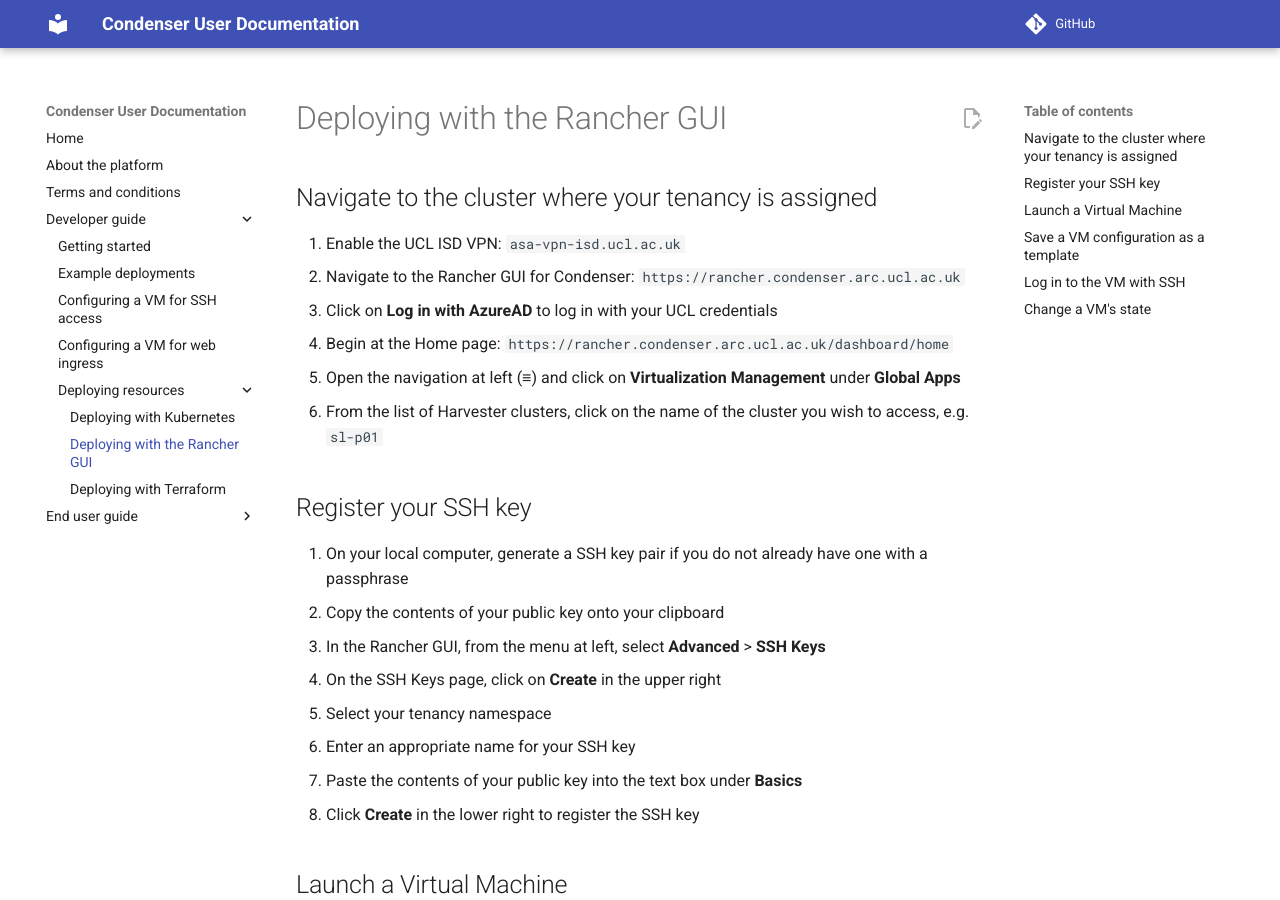
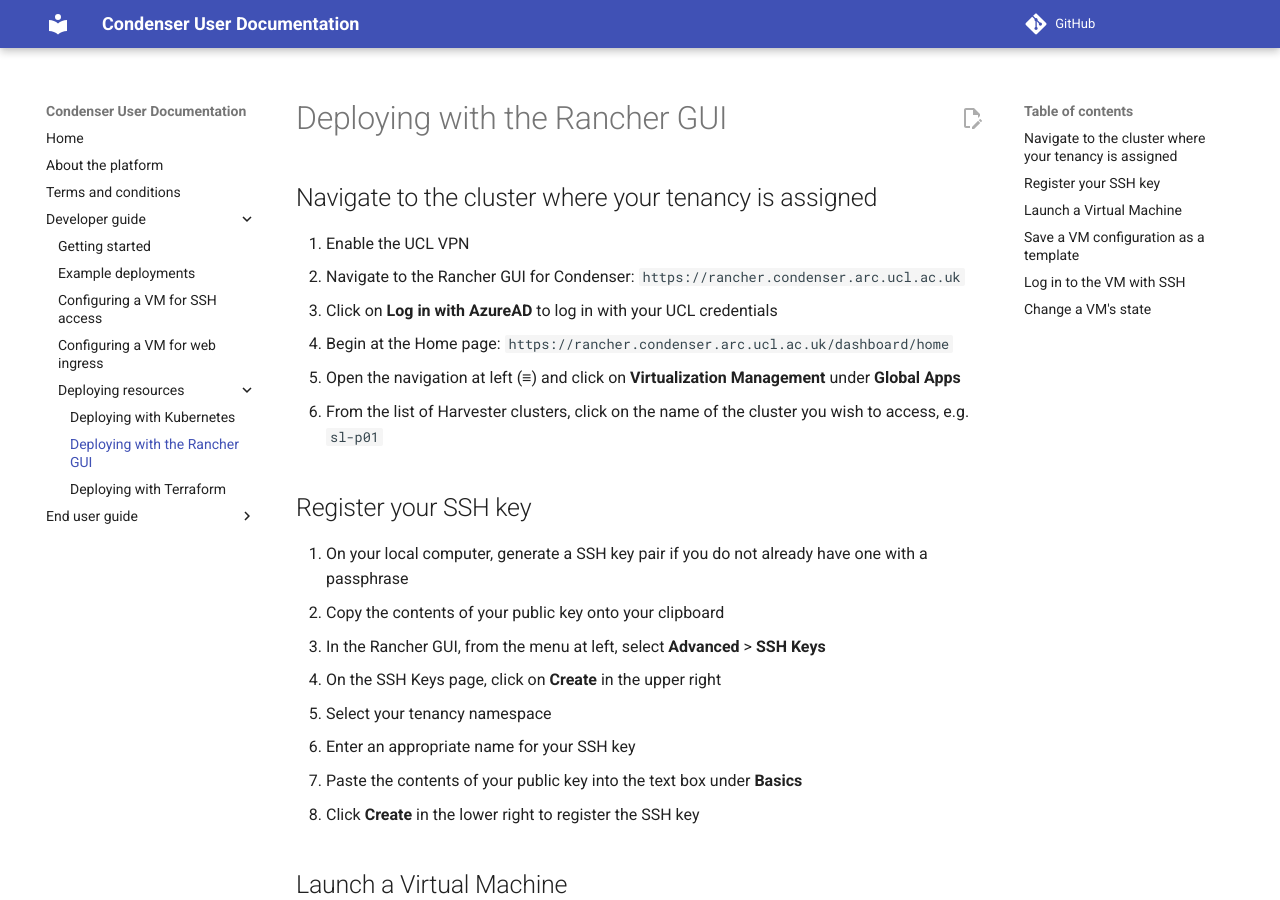
Before and after one commit to UCL-ARC/condenser-mkdocs, an MkDocs documentation site: the page built from docs/developer_guide/deploying_resources/deploying_rancher.md, in a window 1280 px wide and 900 px high. Built offline with MkDocs 1.6.1 and Material for MkDocs 9.7.7, drawn with Linux system fonts in a browser that asks for light colours; comment, search, counter and statistics services are not loaded.

Commit message:
UCL VPN is sufficient now

```diff
--- a/docs/developer_guide/deploying_resources/deploying_rancher.md
+++ b/docs/developer_guide/deploying_resources/deploying_rancher.md
@@ -6,7 +6,7 @@
 
 ## Navigate to the cluster where your tenancy is assigned
 
-1. Enable the UCL ISD VPN: `asa-vpn-isd.ucl.ac.uk`
+1. Enable the UCL VPN
 2. Navigate to the Rancher GUI for Condenser: `https://rancher.condenser.arc.ucl.ac.uk`
 3. Click on **Log in with AzureAD** to log in with your UCL credentials
 4. Begin at the Home page: `https://rancher.condenser.arc.ucl.ac.uk/dashboard/home`
```
